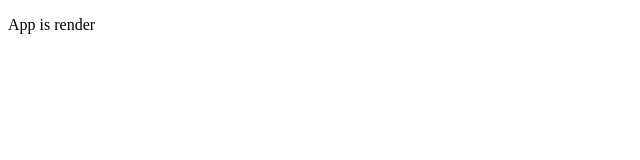
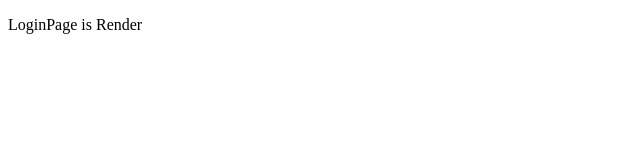
Before and after one commit to LLBarbosa/user-ceps, a React (Vite) app: page / in a window 1280 px wide. Shown: the top 160 px of the page, without its empty margins (0-640 px from the left). Built offline with nearby package versions, Linux system fonts and the light colour scheme.

Commit message:
Configurando arquivo de rotas.

```diff
--- a/src/App.jsx
+++ b/src/App.jsx
@@ -1,9 +1,15 @@
-import { useState } from 'react'
-
+import { BrowserRouter as Router, Routes, Route } from 'react-router-dom';
+import { LoginPage } from './pages/Login/Login.page';
+import { HomePage } from './pages/Home/Home.page';
 function App() {
-    return (
+  return (
     <>
-    <p>App is render</p>
+      <Router>
+        <Routes>
+          <Route path='/' element={<LoginPage />} />
+          <Route path='/home' element={<HomePage />} />
+        </Routes>
+      </Router>
 
     </>
   )
```
